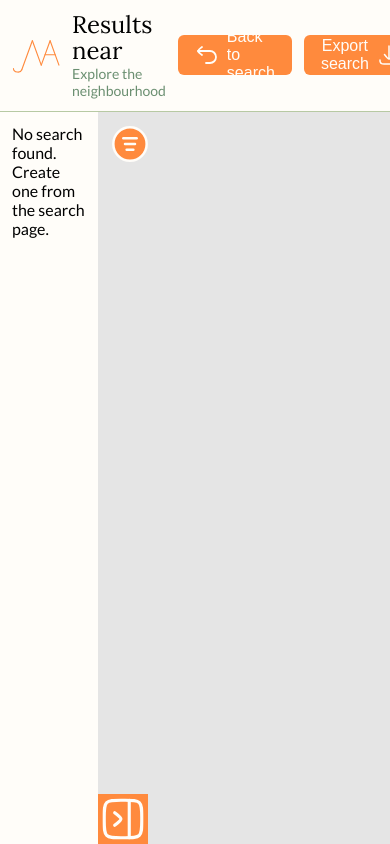
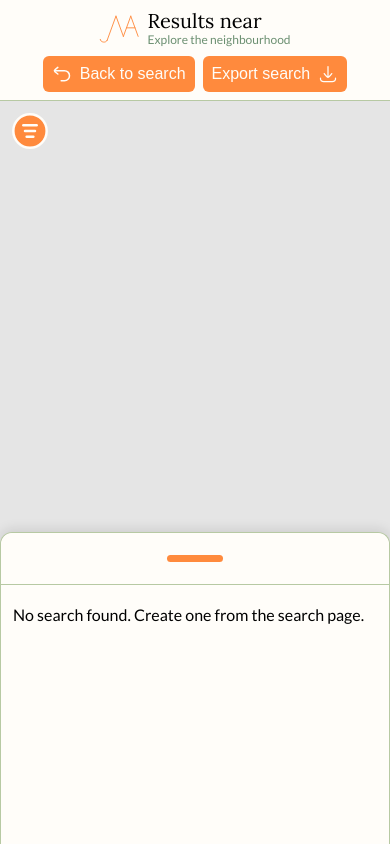
Before and after one commit to Kilppar1/my-area-info, a Next.js app: page /results in a window 390 px wide. Built offline with nearby package versions, Linux system fonts and the light colour scheme.

Commit message:
Add support for mobile layout

```diff
--- a/src/app/results/page.tsx
+++ b/src/app/results/page.tsx
@@ -49,6 +49,7 @@ export default function ResultsPage() {
   const [selectedCommute, setSelectedCommute] = useState(false);
   const [hoveredPlaceId, setHoveredPlaceId] = useState<string | null>(null);
   const [hoveredCommute, setHoveredCommute] = useState(false);
+  const [mobileSheetExpanded, setMobileSheetExpanded] = useState(false);
   const placeCardRefs = useRef(new Map<string, HTMLDivElement>());
   const commuteCategoryRef = useRef<HTMLElement | null>(null);
   const activePlaceId =
@@ -207,8 +208,24 @@ export default function ResultsPage() {
   }
 
   return (
-    <main className={`results-page ${listExpanded ? "list-expanded" : ""}`}>
+    <main
+      className={`results-page ${listExpanded ? "list-expanded" : ""} ${
+        mobileSheetExpanded ? "mobile-sheet-expanded" : ""
+      }`}
+    >
       <div className="results-list" onClick={handleResultsListClick}>
+        {/* Drag button for mobile layout */}
+        <button
+          type="button"
+          className="results-sheet-handle"
+          aria-label={
+            mobileSheetExpanded
+              ? "Collapse results sheet"
+              : "Expand results sheet"
+          }
+          aria-expanded={mobileSheetExpanded}
+          onClick={() => setMobileSheetExpanded((expanded) => !expanded)}
+        />
         {/* A message is shown if someone opens the results page directly without actually doing a search */}
         {!home ? (
           <p>No search found. Create one from the search page.</p>
@@ -243,7 +260,9 @@ export default function ResultsPage() {
                       <PlaceCard
                         key={place.id}
                         place={place}
-                        rating={place.osmKey ? ratings[place.osmKey] : undefined}
+                        rating={
+                          place.osmKey ? ratings[place.osmKey] : undefined
+                        }
                         onRate={submitRating}
                         isFavorite={true}
                         isSelected={activePlaceId === place.id}
@@ -285,7 +304,9 @@ export default function ResultsPage() {
                         <PlaceCard
                           key={place.id}
                           place={place}
-                          rating={place.osmKey ? ratings[place.osmKey] : undefined}
+                          rating={
+                            place.osmKey ? ratings[place.osmKey] : undefined
+                          }
                           showRating={
                             criteriaList.find(
                               (item) => item.criteria === criteria,
--- a/src/app/styles/form.css
+++ b/src/app/styles/form.css
@@ -244,3 +244,75 @@ input:focus {
   border: 1px solid var(--color-green);
   border-radius: 6px;
 }
+
+/* Adjusting layout for mobile */
+@media (max-width: 600px) {
+  .form-legend-field {
+    gap: 8px;
+  }
+
+  .form-number {
+    flex: 0 0 36px;
+    width: 36px;
+    height: 36px;
+  }
+
+  .form-field-input {
+    gap: 8px;
+  }
+
+  .form-field-input input {
+    min-width: 0;
+    font-size: 16px;
+  }
+
+  .form-field-input .btn {
+    flex: 0 0 auto;
+    padding: 0 12px;
+  }
+
+  .suggested-searches {
+    column-gap: 8px;
+    row-gap: 8px;
+  }
+
+  .suggestion-box {
+    min-height: 36px;
+    padding: 6px 14px;
+  }
+
+  .form-criteria-list {
+    gap: 8px;
+    padding: 8px;
+  }
+
+  .form-criteria-list > span {
+    min-width: 0;
+    overflow-wrap: anywhere;
+  }
+
+  .criteria-properties {
+    flex: 0 0 auto;
+    gap: 8px;
+  }
+
+  .criteria-ratings {
+    min-height: 40px;
+    gap: 6px;
+  }
+
+  .criteria-trash {
+    align-items: center;
+    justify-content: center;
+    width: 40px;
+    height: 40px;
+  }
+
+  .form-buttons {
+    gap: 12px;
+  }
+
+  .form-buttons .btn {
+    padding: 0 12px;
+  }
+}
--- a/src/app/styles/globals.css
+++ b/src/app/styles/globals.css
@@ -47,7 +47,12 @@ body {
 }
 
 /* Shared heading styles */
-h1, h2, h3, h4, h5, h6 {
+h1,
+h2,
+h3,
+h4,
+h5,
+h6 {
   font-family: var(--font-title);
   color: #000;
   font-weight: 600;
@@ -76,8 +81,12 @@ main {
   gap: 24px;
 }
 
+/* Adjusting layout for mobile */
 @media (max-width: 600px) {
   main {
-    padding: 48px 24px;
+    width: 100%;
+    margin: 0;
+    padding: 24px 16px;
+    gap: 20px;
   }
 }
--- a/src/app/styles/map.css
+++ b/src/app/styles/map.css
@@ -87,3 +87,32 @@
     opacity: 0.7;
   }
 }
+
+/* Adjusting layout for mobile */
+@media (max-width: 1023px) {
+  .results-map-wrapper {
+    position: absolute;
+    inset: 0;
+  }
+
+  .filter-menu {
+    padding: 8px;
+  }
+
+  .filter-menu .icon-button {
+    display: grid;
+    min-width: 44px;
+    min-height: 44px;
+    place-items: center;
+  }
+
+  .filter-list button {
+    min-height: 44px;
+  }
+
+  .leaflet-control-zoom a {
+    width: 44px;
+    height: 44px;
+    line-height: 44px;
+  }
+}
--- a/src/app/styles/navbar.css
+++ b/src/app/styles/navbar.css
@@ -33,3 +33,57 @@
   font-size: 14px;
   color: var(--color-green);
 }
+
+/* Adjusting layout for mobile */
+@media (max-width: 600px) {
+  .navbar {
+    flex-direction: column;
+    gap: 8px;
+    padding: 8px 12px;
+  }
+
+  .navbar-section {
+    width: 100%;
+    justify-content: center;
+    gap: 8px;
+  }
+
+  .navbar-section:first-child img {
+    width: 40px;
+    height: 40px;
+  }
+
+  .navbar-brand {
+    min-width: 0;
+  }
+
+  .navbar-brand-title {
+    font-size: 20px;
+    overflow-wrap: anywhere;
+  }
+
+  .navbar-address {
+    overflow-wrap: anywhere;
+  }
+
+  .navbar-brand-subtitle {
+    font-size: 12px;
+  }
+
+  .navbar-section:last-child .btn {
+    flex: 0 1 auto;
+    min-width: 0;
+    height: auto;
+    min-height: 36px;
+    padding: 2px 8px;
+    font-size: 1rem;
+    line-height: 1.15;
+    text-align: center;
+  }
+
+  .navbar-section:last-child .btn img {
+    flex: 0 0 auto;
+    width: 20px;
+    height: 20px;
+  }
+}
--- a/src/app/styles/results.css
+++ b/src/app/styles/results.css
@@ -316,13 +316,121 @@
   opacity: 0.6;
 }
 
-@media (max-width: 600px) {
+/* Adjusting layout for mobile */
+@media (max-width: 1023px) {
   .result-category {
     padding: 10px;
   }
 
+  .results-page,
+  .results-page.list-expanded {
+    position: relative;
+    display: block;
+    overflow: hidden;
+  }
+
+  .results-list {
+    position: absolute;
+    z-index: 1100;
+    right: 0;
+    bottom: 0;
+    left: 0;
+    width: 100%;
+    height: 42%;
+    max-height: calc(100% - 8px);
+    padding: 0 12px 16px;
+    border: 1px solid var(--color-green-light);
+    border-bottom: 0;
+    border-radius: 12px 12px 0 0;
+    background: var(--color-background);
+    box-shadow: 0 -3px 12px #0000001a;
+    overflow-y: auto;
+    overscroll-behavior: contain;
+    -webkit-overflow-scrolling: touch;
+    transition: height 0.3s ease;
+  }
+
+  .results-page.mobile-sheet-expanded .results-list {
+    height: calc(100% - 8px);
+  }
+
+  .results-sheet-handle {
+    position: sticky;
+    top: 0;
+    z-index: 2;
+    display: flex;
+    align-items: center;
+    justify-content: center;
+    flex: 0 0 auto;
+    width: calc(100% + 24px);
+    min-height: 52px;
+    margin: 0 -12px 8px;
+    padding: 8px 12px;
+    border: 0;
+    border-bottom: 1px solid var(--color-green-light);
+    border-radius: 12px 12px 0 0;
+    background: var(--color-background);
+    cursor: pointer;
+    touch-action: manipulation;
+  }
+
+  .results-sheet-handle::after {
+    width: 56px;
+    height: 7px;
+    border-radius: 999px;
+    background: var(--color-orange);
+    content: "";
+  }
+
+  .results-sheet-handle:focus-visible {
+    outline: 2px solid var(--color-green);
+    outline-offset: -3px;
+  }
+
+  .commute-category .category-header {
+    align-items: flex-start;
+  }
+
+  .commute-select-button {
+    overflow-wrap: anywhere;
+  }
+
+  .category-header h3 {
+    overflow-wrap: anywhere;
+  }
+
+  .commute-distance {
+    font-size: 14px;
+  }
+
+  .commute-options {
+    grid-template-columns: repeat(2, minmax(0, 1fr));
+    gap: 8px;
+  }
+
   .commute-option {
-    min-height: 88px;
+    min-height: 76px;
     padding: 8px;
+    justify-content: center;
+    gap: 6px;
+    font-size: 16px;
+  }
+
+  .commute-option img {
+    width: 32px;
+    height: 32px;
+  }
+
+  .place-cards {
+    grid-template-columns: repeat(auto-fit, minmax(min(100%, 140px), 1fr));
+    gap: 8px;
+  }
+
+  .layout-toggle {
+    display: none;
+  }
+
+  .result-category p {
+    overflow-wrap: anywhere;
   }
 }
--- a/src/components/ResultsMap.tsx
+++ b/src/components/ResultsMap.tsx
@@ -14,13 +14,17 @@ import {
   useMap,
   useMapEvents,
   ZoomControl,
+  AttributionControl,
 } from "react-leaflet";
 import L, {
   type CircleMarker as LeafletCircleMarker,
   type LatLngTuple,
+  type Map as LeafletMap,
   type Marker as LeafletMarker,
 } from "leaflet";
 import { formatDistance } from "@/lib/geocoding";
+
+const MOBILE_SHEET_HEIGHT_RATIO = 0.42;
 
 // Custom icon for the home address
 const homeIcon = L.icon({
@@ -63,6 +67,13 @@ function ResizeHandler({ trigger }: { trigger: boolean }) {
   return null;
 }
 
+// Adjusting the map for mobile layout
+function getMobileSheetHeight(map: LeafletMap): number {
+  return window.matchMedia("(max-width: 1023px)").matches
+    ? Math.round(map.getSize().y * MOBILE_SHEET_HEIGHT_RATIO)
+    : 0;
+}
+
 // Fit the map bounds around the home and place markers
 function FitBoundsHandler({
   north,
@@ -80,14 +91,34 @@ function FitBoundsHandler({
   const map = useMap();
 
   useEffect(() => {
-    if (north === south && east === west) return;
+    const mobileSheetHeight = getMobileSheetHeight(map);
+
+    if (north === south && east === west) {
+      if (mobileSheetHeight) {
+        const zoom = map.getZoom();
+        const center = map.unproject(
+          map
+            .project([north, east], zoom)
+            .add([0, Math.round(mobileSheetHeight / 2)]),
+          zoom,
+        );
+        map.setView(center, zoom, { animate: false });
+      }
+      return;
+    }
 
     map.fitBounds(
       [
         [south, west],
         [north, east],
       ],
-      { padding: [48, 48], maxZoom: 14 },
+      mobileSheetHeight
+        ? {
+            paddingTopLeft: [48, 48],
+            paddingBottomRight: [48, 48 + mobileSheetHeight],
+            maxZoom: 14,
+          }
+        : { padding: [48, 48], maxZoom: 14 },
     );
   }, [east, map, north, south, trigger, west]);
 
@@ -215,6 +246,7 @@ export default function ResultsMap({
       zoom={14}
       scrollWheelZoom={true}
       zoomControl={false}
+      attributionControl={false}
       placeholder={<MapPlaceholder />}
     >
       <ResizeHandler trigger={layout} />
@@ -253,7 +285,8 @@ export default function ResultsMap({
           )}
         </Polyline>
       )}
-      <ZoomControl position="bottomright" />{" "}
+      <AttributionControl position="topright" />{" "}
+      <ZoomControl position="topright" />
       {/* Move the zoom controls to lower right */}
       {/* Add home icon into the map */}
       <Marker position={toLatLng(home.coordinates)} icon={homeIcon}>
```
